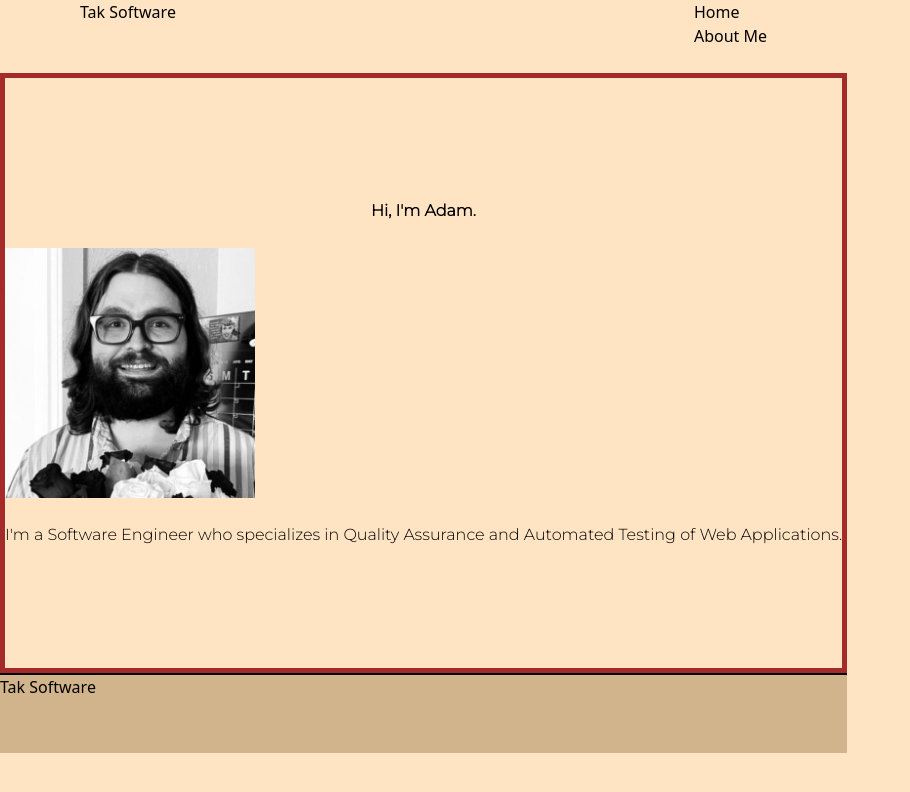
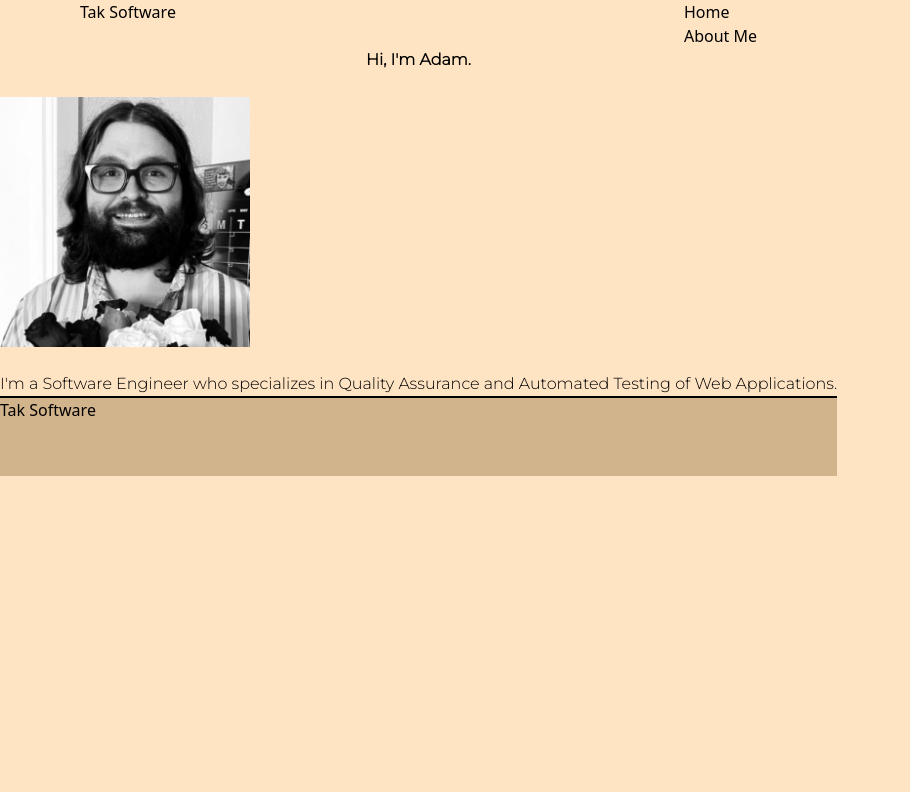
Before and after one commit to AdamDTak2112/AdamDTak2112.github.io, a Next.js app: page / in a window 1280 px wide. Shown: the top 792 px of the page, without its empty margins (0-910 px from the left). Built offline with nearby package versions, Linux system fonts and the light colour scheme.

Commit message:
playing around with tailwind

```diff
--- a/src/app/footer.js
+++ b/src/app/footer.js
@@ -9,7 +9,7 @@
 export default function Footer(){
     return (
         <footer>
-            <Container fluid>
+            <div className="container mx-auto grid">
                 <Row>
                     <Col>
                     <div className={styles.footerContainer}>
@@ -17,9 +17,10 @@
                     </div>
                     </Col>
                 </Row>
+            </div>
 
 
-            </Container>
+
         </footer>
     );
 }
--- a/src/app/globals.css
+++ b/src/app/globals.css
@@ -7,7 +7,7 @@
 body {
   background-color: bisque;
   display: flex;
-
+  height: 100%;
 
 }
 
--- a/src/app/layout.js
+++ b/src/app/layout.js
@@ -14,8 +14,8 @@
   return (
     <html lang="en">
 
-      <body>
-        <div className="container mx-auto">
+      <body className="h-full w-full border-blue border-2">
+        <div className="container">
           <Header/>
           {children}
           <Footer/>
--- a/src/app/page.js
+++ b/src/app/page.js
@@ -13,7 +13,7 @@
 
     return (
         <div className={montserrat.className} id="app">
-            <div className={styles.container}>
+            <div className="container mx-auto">
                 <div id={styles.salutation}>
                     <h1 id={styles.hello}>Hi, I'm Adam.</h1>
                     <Image
```
